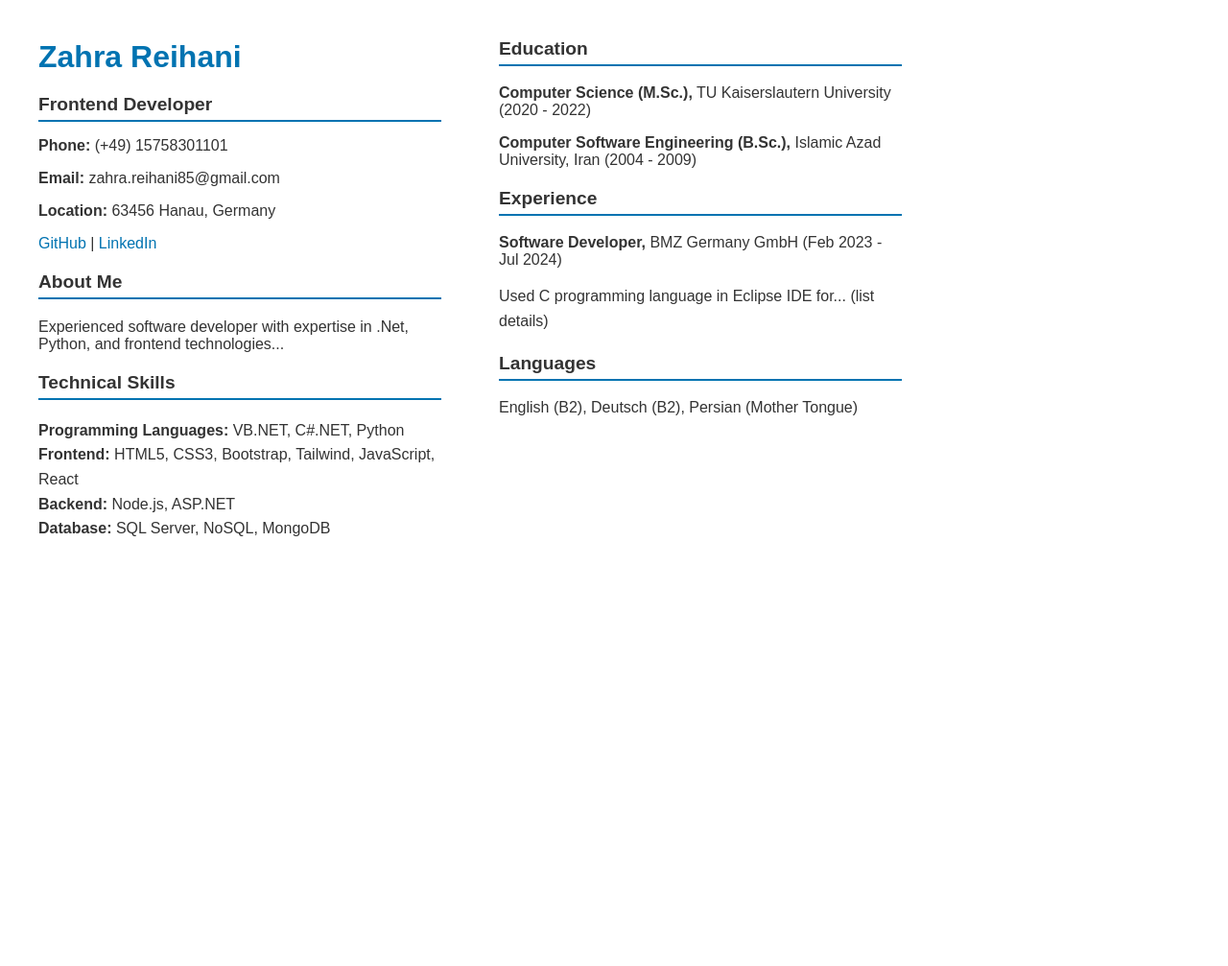
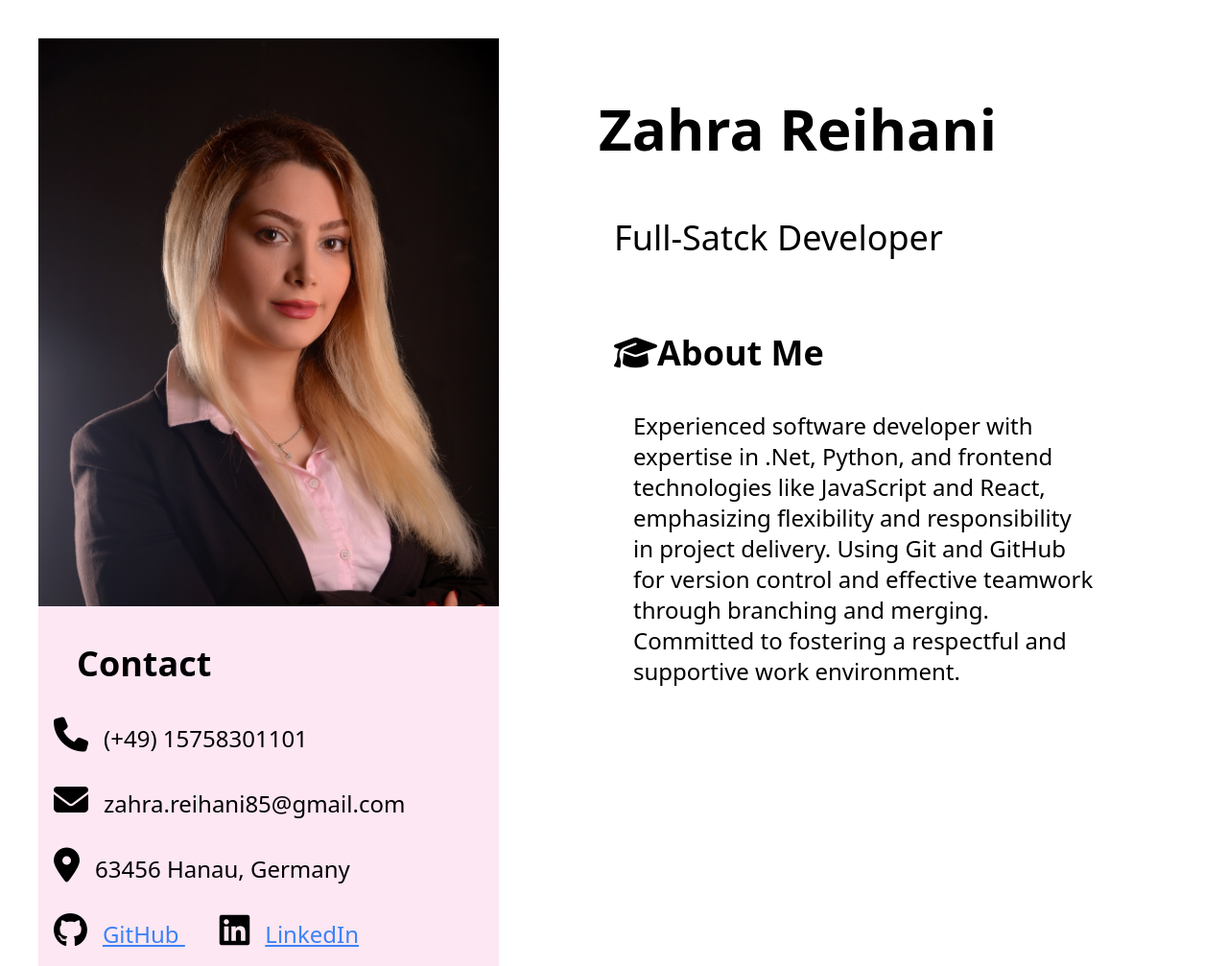
Before and after one commit to ZahraR85/Resume, a plain HTML site: page resume/New-Resume.html in a window 1280 px wide. Shown: the top 1007 px of the page at 96% size. Before the commit the page ends 800 px from the top, so only its background shows below. Drawn offline with nearby package versions, Linux system fonts and the light colour scheme.

Commit message:
right part not completed

```diff
--- a/resume/New-Resume.html
+++ b/resume/New-Resume.html
@@ -3,47 +3,75 @@
 <head>
   <meta charset="UTF-8">
   <meta name="viewport" content="width=device-width, initial-scale=1.0">
+  <link href="https://cdn.jsdelivr.net/npm/tailwindcss@2.2.19/dist/tailwind.min.css" rel="stylesheet">
+  <link rel="stylesheet" href="https://cdnjs.cloudflare.com/ajax/libs/font-awesome/6.6.0/css/all.min.css" />
   <title>Zahra Reihani CV</title>
-  <link rel="stylesheet" href="style1.css">
 </head>
 <body>
-  <div class="container">
+  <header class="p-10">
+  <div class="grid grid-cols-5 grid-rows-1 ">
     <!-- Left Column -->
-    <div class="left-column">
-      <h1>Zahra Reihani</h1>
-      <h2>Frontend Developer</h2>
-      <section class="contact-info">
-        <p><strong>Phone:</strong> (+49) 15758301101</p>
-        <p><strong>Email:</strong> zahra.reihani85@gmail.com</p>
-        <p><strong>Location:</strong> 63456 Hanau, Germany</p>
-        <p><a href="https://github.com/ZahraR85">GitHub</a> | <a href="https://linkedin.com/in/zahra-reihani85/">LinkedIn</a></p>
-      </section>
-
-      <section class="about">
-        <h3>About Me</h3>
-        <p>Experienced software developer with expertise in .Net, Python, and frontend technologies...</p>
-      </section>
-
-      <section class="skills">
-        <h3>Technical Skills</h3>
-        <ul>
-          <li><strong>Programming Languages:</strong> VB.NET, C#.NET, Python</li>
-          <li><strong>Frontend:</strong> HTML5, CSS3, Bootstrap, Tailwind, JavaScript, React</li>
-          <li><strong>Backend:</strong> Node.js, ASP.NET</li>
-          <li><strong>Database:</strong> SQL Server, NoSQL, MongoDB</li>
+    <div class="col-span-2 row-start-1 bg-pink-100">
+      <section class="">
+        <img class="w-80% h-80%" src="image/mypic.jpg" alt="Zahra.Reihani">
+        <h3 class="text-4xl font-bold mt-10 ml-10">Contact</h3>
+        <p class="text-2xl mt-5"><i class="fa-solid fa-phone p-4" style="font-size:36px"></i>(+49) 15758301101</p>
+        <!--<strong>Phone:</strong> -->
+        <p class="text-2xl"><i class="fa-solid fa-envelope p-4" style="font-size:36px"></i>zahra.reihani85@gmail.com</p>
+        <p class="text-2xl"><i class="fa-solid fa-location-dot p-4" style="font-size:36px"></i>63456 Hanau, Germany</p>
+        <i class="fa-brands fa-github p-4" style="font-size: 36px"></i><a class="text-2xl text-blue-500 underline hover:decoration-2" href="https://github.com/ZahraR85">GitHub </a>
+        <i class="fa-brands fa-linkedin p-4 ml-5" style="font-size: 36px"></i><a class="text-2xl text-blue-500 underline hover:decoration-2" href="https://linkedin.com/in/zahra-reihani85/">LinkedIn</a>
+        <h3 class="text-4xl font-bold mt-10 ml-10"><i class="fa-sharp fa-solid fa-gear p-4" style="font-size:36px"></i>Technical Skills</h3>
+        <ul class="ml-10">
+          <li class="text-2xl p-4"><strong>Frontend:</strong> HTML5, CSS3, Bootstrap, Tailwind, JavaScript, React</li>
+          <li class="text-2xl p-4"><strong>Backend:</strong> Node.js, ASP.NET</li>
+          <li class="text-2xl p-4"><strong>Programming Languages:</strong> VB.NET, C#.NET, Python</li>
+          <li class="text-2xl p-4"><strong>Database:</strong> SQL Server, NoSQL, MongoDB</li>
+          <li class="text-2xl p-4"><strong>Version Control:</strong> Git, GitHub</li>
+          <li class="text-2xl p-4"><strong>SEO</strong></li>
+        </ul>
+        <h3 class="text-4xl font-bold mt-10 ml-10"><i class="fa-sharp fa-solid fa-gear p-4" style="font-size:36px"></i>Soft Skills</h3>
+        <ul class="ml-10">
+          <li class="text-2xl p-4">Helpfulness</li>
+          <li class="text-2xl p-4">Flexibility</li>
+          <li class="text-2xl p-4">Problem Solving </li>
+          <li class="text-2xl p-4">Work Ethic </li>
+          <li class="text-2xl p-4">Punctuality</li>
+          <li class="text-2xl p-4">Self-Motivation</li>
+        </ul>
+        <h3 class="text-4xl font-bold mt-10 ml-10"><i class="fa-sharp fa-solid fa-gear p-4" style="font-size:36px"></i>Language </h3>
+        <ul class="ml-10">
+          <li class="text-2xl p-4">English: B2</li>
+          <li class="text-2xl p-4">Deutsch: B2</li>
+          <li class="text-2xl p-4">Persian: Mother Tongue </li>
         </ul>
       </section>
     </div>
+    <div class="col-span-3 row-start-1 p-10 ml-10">
+        <h1 class="text-6xl font-bold p-6">Zahra Reihani</h1>
+        <h2 class="text-4xl p-10">Full-Satck Developer</h2>
+      <section class="p-10">
+        <h3 class="text-4xl font-bold"><i class="fa fa-mortar-board" style="font-size:36px"></i>About Me</h3>
+        <p class="text-2xl mt-5 p-5">Experienced software developer with expertise in .Net,
+          Python, and frontend technologies like JavaScript and React, emphasizing flexibility
+          and responsibility in project delivery. Using Git and GitHub
+          for version control and effective teamwork through
+          branching and merging. Committed to fostering a
+          respectful and supportive work environment.
+        </p>
+      </section>
+    </div>
+  </div>
+  </header>
+<main>
+  <div class="grid grid-cols-5 grid-rows-1">
+    <section class="col-span-2 row-start-1 bg-pink-100">
 
-    <!-- Right Column -->
-    <div class="right-column">
-      <section class="education">
-        <h3>Education</h3>
-        <p><strong>Computer Science (M.Sc.),</strong> TU Kaiserslautern University (2020 - 2022)</p>
-        <p><strong>Computer Software Engineering (B.Sc.),</strong> Islamic Azad University, Iran (2004 - 2009)</p>
-      </section>
-
-      <section class="experience">
+    </section>
+    <section class="col-span-3 row-start-1">
+      <h3 class="text-4xl">Education</h3>
+      <p><strong>Computer Science (M.Sc.),</strong> TU Kaiserslautern University (2020 - 2022)</p>
+      <p><strong>Computer Software Engineering (B.Sc.),</strong> Islamic Azad University, Iran (2004 - 2009)</p>
         <h3>Experience</h3>
         <div class="job">
           <p><strong>Software Developer,</strong> BMZ Germany GmbH (Feb 2023 - Jul 2024)</p>
@@ -52,13 +80,12 @@
           </ul>
         </div>
         <!-- Add other job entries similarly -->
-      </section>
+    </section>
 
-      <section class="languages">
-        <h3>Languages</h3>
-        <p>English (B2), Deutsch (B2), Persian (Mother Tongue)</p>
-      </section>
-    </div>
-  </div>
+</main>
+
+
+    <!-- Right Column -->
+
 </body>
 </html>
--- a/resume/style1.css
+++ b/resume/style1.css
@@ -1,4 +1,3 @@
-/* Base Styling */
 body {
   font-family: Arial, sans-serif;
   color: #333;
@@ -8,7 +7,6 @@ body {
 
 .container {
   display: flex;
-  max-width: 1200px;
   margin: 0 auto;
   padding: 20px;
   gap: 40px;
@@ -17,7 +15,10 @@ body {
 .left-column, .right-column {
   width: 35%;
 }
-
+.contact-info img{
+  width: 350px;
+  height: 450px;
+}
 h1 {
   font-size: 2em;
   color: #0073b1;
```
